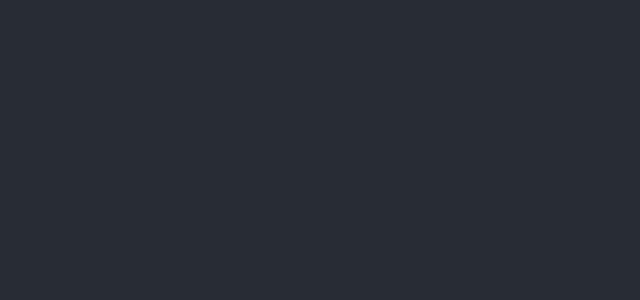
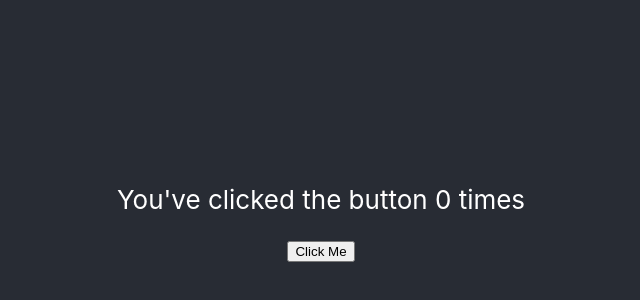
Before and after one commit to PaugelS20/week4App, a React (Create React App) app: page / in a window 1280 px wide. Shown: the part 190-490 px from the top of the page, without its empty margins (319-959 px from the left). Built offline with nearby package versions, Linux system fonts and the light colour scheme.

Commit message:
Added button component and button

```diff
--- a/src/App.js
+++ b/src/App.js
@@ -1,5 +1,6 @@
 import React from "react";
 // import logo from './logo.svg';
+import { CounterButton } from "./CounterButton";
 import { Greeting } from "./Greeting";
 import { PeopleList } from "./PeopleList";
 import './App.css';
@@ -26,7 +27,7 @@ function App() {
   return (
     <div className="App">
       <header className="App-header">
-
+        <CounterButton/>
       </header>
     </div>
   );
--- /dev/null
+++ b/src/CounterButton.js
@@ -0,0 +1,10 @@
+import React from "react";
+
+export const CounterButton = () => {
+    return (
+        <>
+        <p>You've clicked the button 0 times</p>
+        <button>Click Me</button>
+        </>
+    )
+}
```
